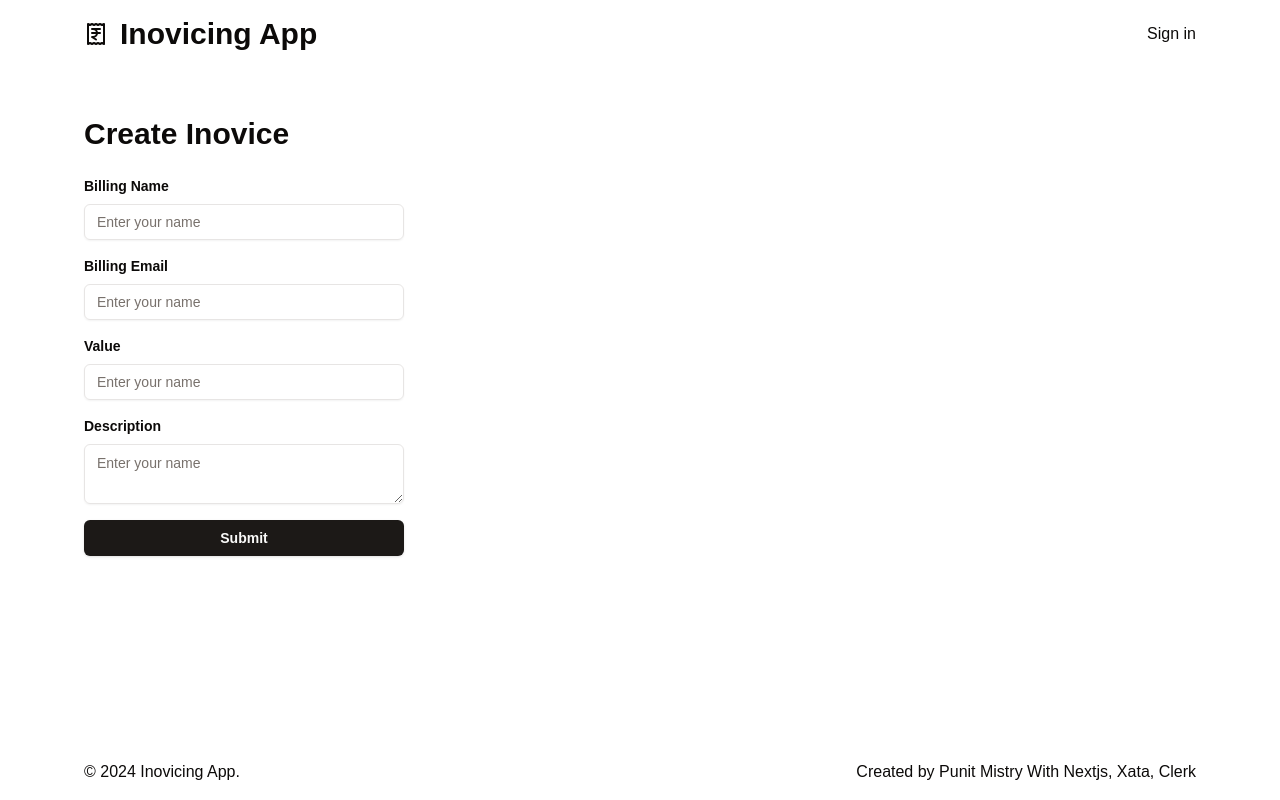
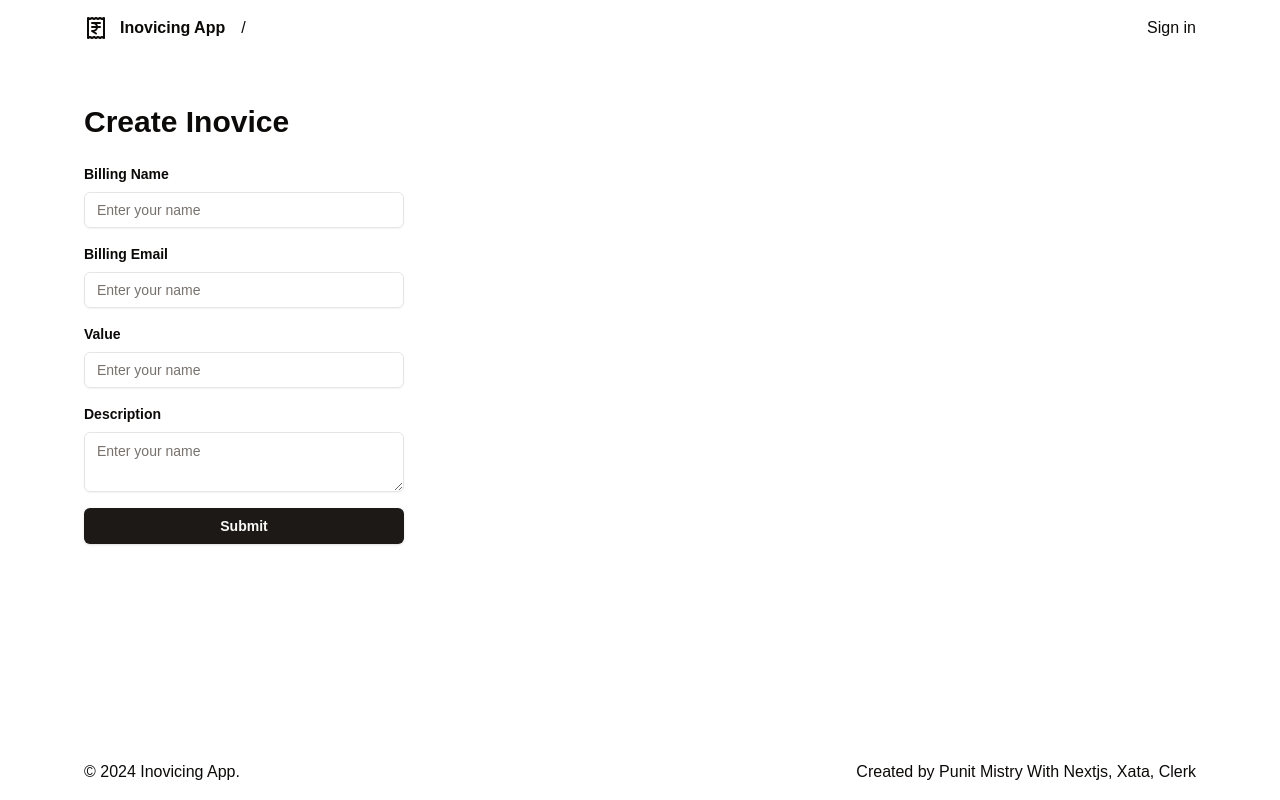
Before and after one commit to punit-mistry/invoice-app, a Next.js app: page /invoices/new in a window 1280 px wide. Built offline with nearby package versions, Linux system fonts and the light colour scheme; no server answers.

Commit message:
added the org.

```diff
--- a/src/components/Header.tsx
+++ b/src/components/Header.tsx
@@ -1,19 +1,28 @@
 import React from "react";
 import { SignInButton, SignedIn, SignedOut, UserButton } from "@clerk/nextjs";
 import { ReceiptIndianRupee } from "lucide-react";
+import { OrganizationSwitcher } from "@clerk/nextjs";
 import Link from "next/link";
 import Container from "./Container";
 const Header = () => {
   return (
     <Container className="w-full">
       <header className="flex items-center justify-between py-4 ">
+        <div className="flex items-center gap-4">
           <Link
             href="/"
-          className="font-bold flex gap-3 items-center text-md md:text-3xl capitalize "
+            className="font-bold flex gap-3 items-center text-md  capitalize "
           >
             <ReceiptIndianRupee />
             Inovicing App
           </Link>
+          /
+          <div>
+            <SignedIn>
+              <OrganizationSwitcher hidePersonal afterCreateOrganizationUrl={"/dashboard"} />
+            </SignedIn>
+          </div>
+        </div>
         <div>
           <SignedOut>
             <SignInButton />
```
Lines whose indentation alone changed are shown as unchanged.
